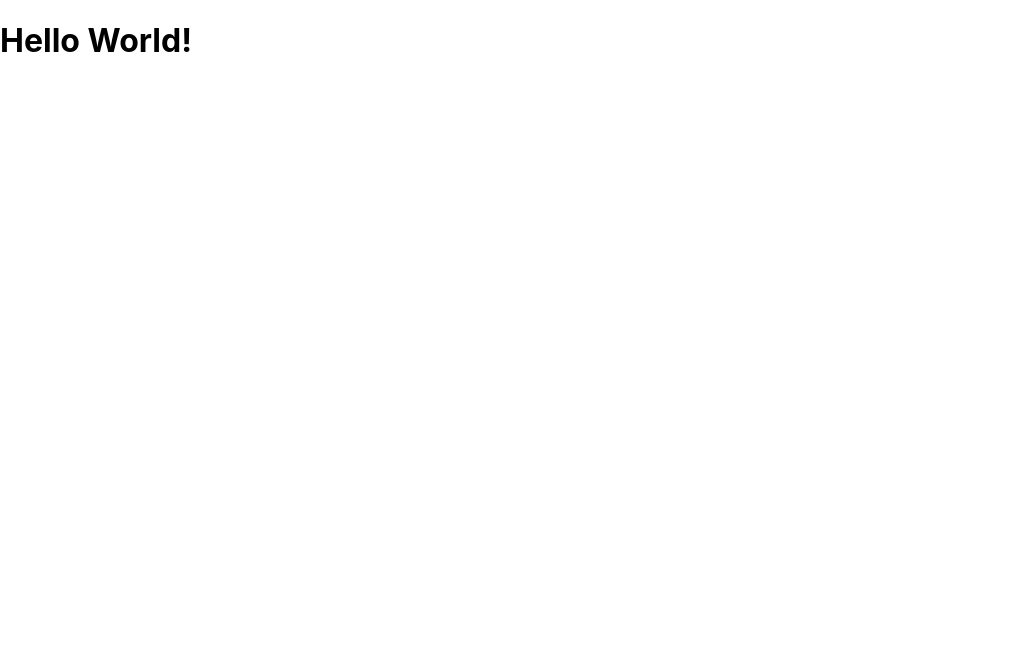
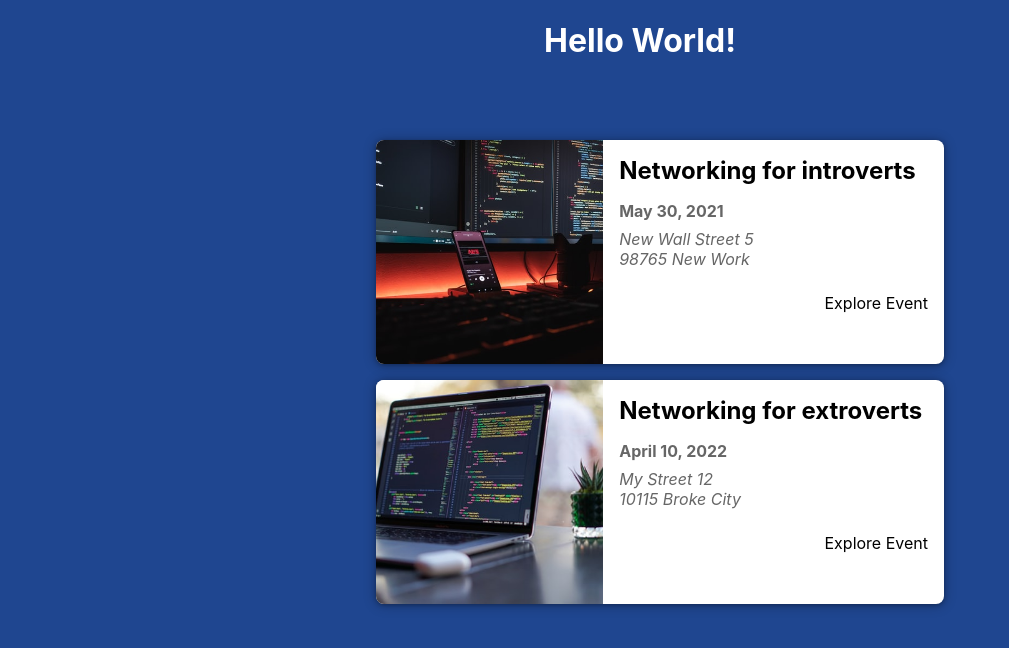
Before and after one commit to yavallejo/Events-App, a Next.js app: page / in a window 1280 px wide. Shown: the top 648 px of the page, without its empty margins (0-1009 px from the left). Built offline with nearby package versions, Linux system fonts and the light colour scheme.

Commit message:
feat: :sparkles: Add component eventList and eventItem and add styles

```diff
--- /dev/null
+++ b/components/events/EventItem.jsx
@@ -0,0 +1,33 @@
+import Link from "next/link";
+import classes from "./EventItem.module.css";
+const EventItem = (props) => {
+    const { title, image, location, id, date } = props;
+    const humanReadableDate = new Date(date).toLocaleDateString("en-US", {
+        day: "numeric",
+        month: "long",
+        year: "numeric",
+    });
+    const formattedAddress = location.replace(", ", "\n");
+    const exploreLink = `/events/${id}`;
+    return (
+        <li className={classes.item}>
+            <img src={"/" + image} alt={title} />
+            <div className={classes.content}>
+                <div className={classes.summary}>
+                    <h2>{title}</h2>
+                    <div className={classes.date}>
+                        <time>{humanReadableDate}</time>
+                    </div>
+                    <div className={classes.address}>
+                        <address>{formattedAddress}</address>
+                    </div>
+                    <div className={classes.actions}>
+                        <Link href={exploreLink}>Explore Event</Link>
+                    </div>
+                </div>
+            </div>
+        </li>
+    );
+};
+
+export default EventItem;
--- /dev/null
+++ b/components/events/EventItem.module.css
@@ -0,0 +1,103 @@
+.item {
+    box-shadow: 0 1px 4px rgba(0, 0, 0, 0.3), 0 1px 12px 2px rgba(0, 0, 0, 0.2);
+    border-radius: 8px;
+    overflow: hidden;
+    background-color: white;
+    margin: 1rem;
+    display: flex;
+    flex-direction: column;
+    gap: 1rem;
+}
+
+.item img {
+    width: 100%;
+    object-fit: cover;
+    height: 10rem;
+}
+
+.content {
+    width: 100%;
+    padding: 0 1rem;
+    text-align: center;
+}
+
+.content h2 {
+    margin: 0.5rem 0;
+}
+
+.date,
+.address {
+    display: flex;
+    gap: 0.5rem;
+    align-items: center;
+}
+
+.date svg,
+.address svg {
+    width: 1.25rem;
+    height: 1.25rem;
+    color: #666666;
+}
+
+.content time {
+    color: #666666;
+    font-weight: bold;
+}
+
+.content address {
+    margin: 0.5rem 0;
+    color: #666666;
+    white-space: pre;
+}
+
+.actions {
+    display: flex;
+    flex-direction: column;
+    padding: 1rem;
+}
+
+.actions a {
+    display: block;
+}
+
+.actions a span {
+    vertical-align: middle;
+}
+
+.icon {
+    margin-left: 0.5rem;
+    display: inline-flex;
+    justify-content: center;
+    align-items: center;
+}
+
+.icon svg {
+    width: 1.25rem;
+    height: 1.25rem;
+}
+
+@media (min-width: 768px) {
+    .item {
+        flex-direction: row;
+    }
+
+    .item img {
+        width: 40%;
+        height: 14rem;
+    }
+
+    .content {
+        width: 60%;
+        padding: 0;
+        text-align: left;
+    }
+
+    .content h2 {
+        margin: 1rem 0;
+    }
+
+    .actions {
+        flex-direction: row;
+        justify-content: flex-end;
+    }
+}
--- /dev/null
+++ b/components/events/EventList.jsx
@@ -0,0 +1,21 @@
+import EventItem from "./EventItem";
+import classes from "./EventList.module.css";
+const EventList = (props) => {
+    const { items } = props;
+    return (
+        <ul className={classes.list}>
+            {items.map((event) => (
+                <EventItem
+                    key={event.id}
+                    title={event.title}
+                    image={event.image}
+                    location={event.location}
+                    id={event.id}
+                    date={event.date}
+                />
+            ))}
+        </ul>
+    );
+};
+
+export default EventList;
--- /dev/null
+++ b/components/events/EventList.module.css
@@ -0,0 +1,5 @@
+.list {
+    width: 90%;
+    max-width: 40rem;
+    margin: 5rem auto;
+}
--- a/pages/index.jsx
+++ b/pages/index.jsx
@@ -1,7 +1,9 @@
 import Head from "next/head";
-import Image from "next/image";
+import { getFeaturedEvents } from "../dummy-data";
+import EventList from "../components/events/EventList";
 
 export default function Home() {
+    const featuredEvents = getFeaturedEvents();
     return (
         <div>
             <Head>
@@ -10,7 +12,8 @@
                 <link rel="icon" href="/favicon.ico" />
             </Head>
             <main>
-                <h1>Hello World!</h1>
+                <h1 className="titleApp">Hello World!</h1>
+                <EventList items={featuredEvents} />
             </main>
         </div>
     );
--- a/styles/globals.css
+++ b/styles/globals.css
@@ -4,6 +4,7 @@
     margin: 0;
     font-family: -apple-system, BlinkMacSystemFont, Segoe UI, Roboto, Oxygen,
         Ubuntu, Cantarell, Fira Sans, Droid Sans, Helvetica Neue, sans-serif;
+    background: #1f4690;
 }
 
 a {
@@ -14,3 +15,8 @@
 * {
     box-sizing: border-box;
 }
+
+.titleApp {
+    text-align: center;
+    color: white;
+}
```
Also changed, not shown: styles/button.module.css (added, +18 -0 lines), styles/event-search-module.css (added, +69 -0 lines), styles/main-header.module.css (added, +41 -0 lines). Lines whose indentation alone changed are shown as unchanged.
